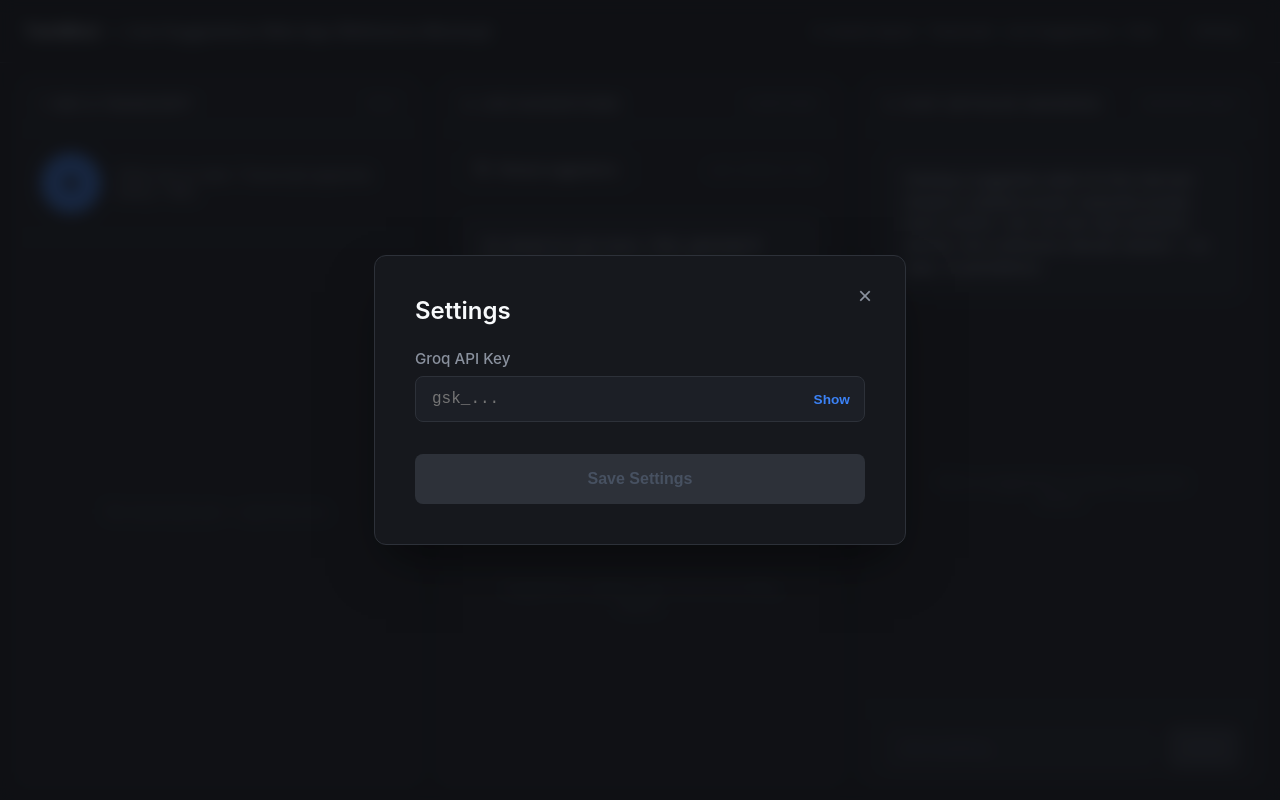
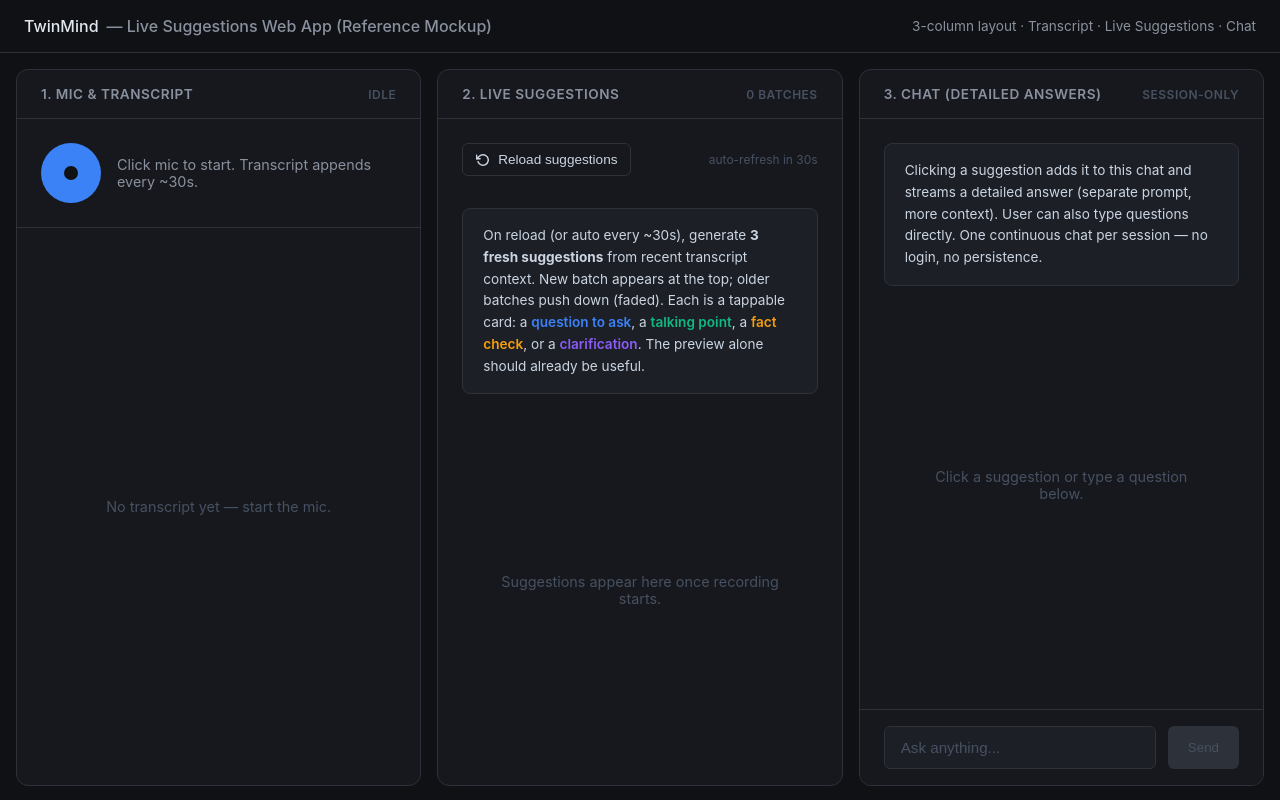
Before and after one commit to sagarboyal/live-suggestions-web-app, a React (Create React App) app in the folder frontend/: page / in a window 1280 px wide. Built offline with nearby package versions, Linux system fonts and the light colour scheme; the HTML template or start-up script is replaced by a standard one.

Commit message:
refactor: remove groq api logic from frontend

```diff
--- a/frontend/src/App.tsx
+++ b/frontend/src/App.tsx
@@ -1,4 +1,4 @@
-import React, { useState, useEffect } from 'react';
+import React, { useState } from 'react';
 import './App.css';
 
 import { TranscriptSegment, SuggestionBatch, ChatMessage, Suggestion } from './types';
@@ -8,7 +8,6 @@
 import TranscriptPanel from './components/TranscriptPanel/TranscriptPanel';
 import SuggestionsPanel from './components/SuggestionsPanel/SuggestionsPanel';
 import ChatPanel from './components/ChatPanel/ChatPanel';
-import SettingsModal from './components/SettingsModal/SettingsModal';
 
 function App() {
   const [transcript, setTranscript] = useState<TranscriptSegment[]>([]);
@@ -18,23 +17,9 @@
   const [isLoadingChat, setIsLoadingChat] = useState(false);
   const [isLoadingSuggestions, setIsLoadingSuggestions] = useState(false);
 
-  const [apiKey, setApiKey] = useState("");
-  const [showSettings, setShowSettings] = useState(false);
-
-  useEffect(() => {
-    const saved = localStorage.getItem("groq_api_key");
-    if (saved) {
-      setApiKey(saved);
-    } else {
-      setShowSettings(true);
-    }
-  }, []);
-
   const handleChunkReady = async (blob: Blob, startTime: number) => {
-    if (!apiKey) return;
-
     try {
-      const response = await transcribeAudio(blob, apiKey);
+      const response = await transcribeAudio(blob);
 
       let newSegments: TranscriptSegment[] = [];
       if (response.segments && response.segments.length > 0) {
@@ -67,16 +52,15 @@
     }
   };
 
-  const { isRecording, startRecording, stopRecording, error } = useMicRecorder(handleChunkReady);
+  const { isRecording, startRecording, stopRecording } = useMicRecorder(handleChunkReady);
 
   const handleGetSuggestions = async (updatedTranscript: TranscriptSegment[]) => {
-    if (!apiKey) return;
     const fullText = updatedTranscript.map(s => s.text).join(" ");
     if (!fullText.trim()) return;
 
     setIsLoadingSuggestions(true);
     try {
-      const response = await getSuggestions(fullText, apiKey);
+      const response = await getSuggestions(fullText);
       if (response.suggestions && response.suggestions.length > 0) {
         const newBatch: SuggestionBatch = {
           id: Date.now().toString(),
@@ -99,8 +83,6 @@
   const transcriptText = transcript.map(s => s.text).join(" ");
 
   const handleSuggestionClick = async (suggestion: Suggestion) => {
-    if (!apiKey) return;
-
     const userMsg: ChatMessage = {
       id: Date.now().toString(),
       role: 'user',
@@ -111,7 +93,7 @@
     setIsLoadingChat(true);
 
     try {
-      const response = await sendChat(transcriptText, suggestion.title, apiKey);
+      const response = await sendChat(transcriptText, suggestion.title);
       const assistantMsg: ChatMessage = {
         id: (Date.now() + 1).toString(),
         role: 'assistant',
@@ -127,8 +109,6 @@
   };
 
   const handleChatSend = async (question: string) => {
-    if (!apiKey) return;
-
     const userMsg: ChatMessage = {
       id: Date.now().toString(),
       role: 'user',
@@ -139,7 +119,7 @@
     setIsLoadingChat(true);
 
     try {
-      const response = await sendChat(transcriptText, question, apiKey);
+      const response = await sendChat(transcriptText, question);
       const assistantMsg: ChatMessage = {
         id: (Date.now() + 1).toString(),
         role: 'assistant',
@@ -170,12 +150,6 @@
     URL.revokeObjectURL(url);
   };
 
-  const handleSaveSettings = (key: string) => {
-    localStorage.setItem("groq_api_key", key);
-    setApiKey(key);
-    setShowSettings(false);
-  };
-
   return (
     <>
       <div className="app">
@@ -183,7 +157,6 @@
           <h1>TwinMind <span>— Live Suggestions Web App (Reference Mockup)</span></h1>
           <div className="header-right">
             <span className="header-subtitle">3-column layout · Transcript · Live Suggestions · Chat</span>
-            <button className="btn-settings" onClick={() => setShowSettings(true)}>Settings</button>
           </div>
         </header>
 
@@ -209,15 +182,6 @@
             onSend={handleChatSend}
           />
         </main>
-
-        <SettingsModal
-          isOpen={showSettings}
-          currentApiKey={apiKey}
-          onSave={handleSaveSettings}
-          onClose={() => {
-            if (apiKey) setShowSettings(false);
-          }}
-        />
       </div>
     </>
   );
--- a/frontend/src/components/SettingsModal/SettingsModal.css
+++ /dev/null
@@ -1,142 +0,0 @@
-.modal-overlay {
-  position: fixed;
-  top: 0;
-  left: 0;
-  width: 100vw;
-  height: 100vh;
-  background: rgba(15, 17, 21, 0.8);
-  backdrop-filter: blur(8px);
-  -webkit-backdrop-filter: blur(8px);
-  display: flex;
-  align-items: center;
-  justify-content: center;
-  z-index: 9999;
-  animation: fadeIn 0.2s ease-out;
-}
-
-@keyframes fadeIn {
-  from { opacity: 0; }
-  to { opacity: 1; }
-}
-
-.modal-content {
-  background: var(--bg-panel);
-  border-radius: 12px;
-  width: 100%;
-  max-width: 450px;
-  padding: 2.5rem;
-  box-shadow: 0 25px 50px -12px rgba(0, 0, 0, 0.5);
-  border: 1px solid var(--border-color);
-  position: relative;
-  animation: slideUp 0.3s cubic-bezier(0.16, 1, 0.3, 1);
-}
-
-@keyframes slideUp {
-  from { transform: translateY(20px) scale(0.95); opacity: 0; }
-  to { transform: translateY(0) scale(1); opacity: 1; }
-}
-
-.modal-close {
-  position: absolute;
-  top: 1.5rem;
-  right: 1.5rem;
-  background: none;
-  border: none;
-  font-size: 1.5rem;
-  cursor: pointer;
-  color: var(--text-muted);
-  width: 32px;
-  height: 32px;
-  border-radius: 50%;
-  display: flex;
-  align-items: center;
-  justify-content: center;
-  transition: all 0.2s;
-}
-
-.modal-close:hover {
-  background: var(--bg-card);
-  color: var(--text-primary);
-}
-
-.modal-title {
-  margin: 0 0 1.5rem 0;
-  font-size: 1.5rem;
-  color: var(--text-primary);
-  font-weight: 600;
-}
-
-.form-group {
-  display: flex;
-  flex-direction: column;
-  gap: 0.5rem;
-  margin-bottom: 2rem;
-}
-
-.form-group label {
-  font-size: 0.95rem;
-  color: var(--text-muted);
-  font-weight: 500;
-}
-
-.input-wrapper {
-  position: relative;
-  display: flex;
-  align-items: center;
-}
-
-.input-wrapper input {
-  width: 100%;
-  padding: 0.8rem 1rem;
-  border: 1px solid var(--border-color);
-  background: var(--bg-card);
-  color: var(--text-primary);
-  border-radius: 8px;
-  font-size: 1rem;
-  transition: border-color 0.2s;
-  outline: none;
-  font-family: monospace;
-}
-
-.input-wrapper input:focus {
-  border-color: var(--accent-blue);
-}
-
-.toggle-visibility {
-  position: absolute;
-  right: 12px;
-  background: none;
-  border: none;
-  font-size: 0.85rem;
-  color: var(--accent-blue);
-  font-weight: 600;
-  cursor: pointer;
-  padding: 0.2rem;
-}
-
-.toggle-visibility:hover {
-  text-decoration: underline;
-}
-
-.btn-save {
-  width: 100%;
-  padding: 1rem;
-  background: var(--accent-blue);
-  color: white;
-  border: none;
-  border-radius: 8px;
-  font-size: 1rem;
-  font-weight: 600;
-  cursor: pointer;
-  transition: transform 0.1s, background 0.2s;
-}
-
-.btn-save:hover:not(:disabled) {
-  background: var(--accent-blue-hover);
-}
-
-.btn-save:disabled {
-  background: var(--border-color);
-  color: var(--text-dim);
-  cursor: not-allowed;
-}
--- a/frontend/src/components/SettingsModal/SettingsModal.tsx
+++ /dev/null
@@ -1,67 +0,0 @@
-import React, { useState, useEffect } from 'react';
-import './SettingsModal.css';
-
-interface SettingsModalProps {
-  isOpen: boolean;
-  currentApiKey: string;
-  onSave: (apiKey: string) => void;
-  onClose: () => void;
-}
-
-const SettingsModal: React.FC<SettingsModalProps> = ({ isOpen, currentApiKey, onSave, onClose }) => {
-  const [apiKey, setApiKey] = useState(currentApiKey);
-  const [showPassword, setShowPassword] = useState(false);
-
-  useEffect(() => {
-    setApiKey(currentApiKey);
-  }, [currentApiKey, isOpen]);
-
-  if (!isOpen) return null;
-
-  const handleSave = () => {
-    if (apiKey.trim()) {
-      onSave(apiKey.trim());
-    }
-  };
-
-  return (
-    <div className="modal-overlay">
-      <div className="modal-content">
-        <button className="modal-close" onClick={onClose} aria-label="Close">
-          &times;
-        </button>
-        <h2 className="modal-title">Settings</h2>
-
-        <div className="form-group">
-          <label htmlFor="apiKey">Groq API Key</label>
-          <div className="input-wrapper">
-            <input
-              id="apiKey"
-              type={showPassword ? 'text' : 'password'}
-              value={apiKey}
-              onChange={(e) => setApiKey(e.target.value)}
-              placeholder="gsk_..."
-            />
-            <button
-              type="button"
-              className="toggle-visibility"
-              onClick={() => setShowPassword(!showPassword)}
-            >
-              {showPassword ? 'Hide' : 'Show'}
-            </button>
-          </div>
-        </div>
-
-        <button
-          className="btn-save"
-          onClick={handleSave}
-          disabled={!apiKey.trim()}
-        >
-          Save Settings
-        </button>
-      </div>
-    </div>
-  );
-};
-
-export default SettingsModal;
--- a/frontend/src/services/api.ts
+++ b/frontend/src/services/api.ts
@@ -8,43 +8,33 @@
 
 const BASE_URL = 'http://localhost:8080';
 
-export const transcribeAudio = async (audioBlob: Blob, apiKey: string): Promise<TranscribeResponse> => {
+export const transcribeAudio = async (audioBlob: Blob): Promise<TranscribeResponse> => {
   const formData = new FormData();
   formData.append('audio', audioBlob, 'audio.webm');
 
-  const response = await axios.post<TranscribeResponse>(`${BASE_URL}/api/transcribe`, formData, {
-    headers: {
-      'X-Groq-Api-Key': apiKey,
-    },
-  });
+  const response = await axios.post<TranscribeResponse>(`${BASE_URL}/api/transcribe`, formData);
   return response.data;
 };
 
-export const getSuggestions = async (transcript: string, apiKey: string): Promise<SuggestionResponse> => {
+export const getSuggestions = async (transcript: string): Promise<SuggestionResponse> => {
   const response = await axios.post<SuggestionResponse>(`${BASE_URL}/api/suggestions`, { transcript }, {
     headers: {
-      'X-Groq-Api-Key': apiKey,
       'Content-Type': 'application/json',
     },
   });
   return response.data;
 };
 
-export const sendChat = async (transcript: string, question: string, apiKey: string): Promise<ChatResponse> => {
+export const sendChat = async (transcript: string, question: string): Promise<ChatResponse> => {
   const response = await axios.post<ChatResponse>(`${BASE_URL}/api/chat`, { transcript, question }, {
     headers: {
-      'X-Groq-Api-Key': apiKey,
       'Content-Type': 'application/json',
     },
   });
   return response.data;
 };
 
-export const getSettings = async (apiKey: string): Promise<AppSettings> => {
-  const response = await axios.get<AppSettings>(`${BASE_URL}/api/settings`, {
-    headers: {
-      'X-Groq-Api-Key': apiKey,
-    },
-  });
+export const getSettings = async (): Promise<AppSettings> => {
+  const response = await axios.get<AppSettings>(`${BASE_URL}/api/settings`);
   return response.data;
 };
```
